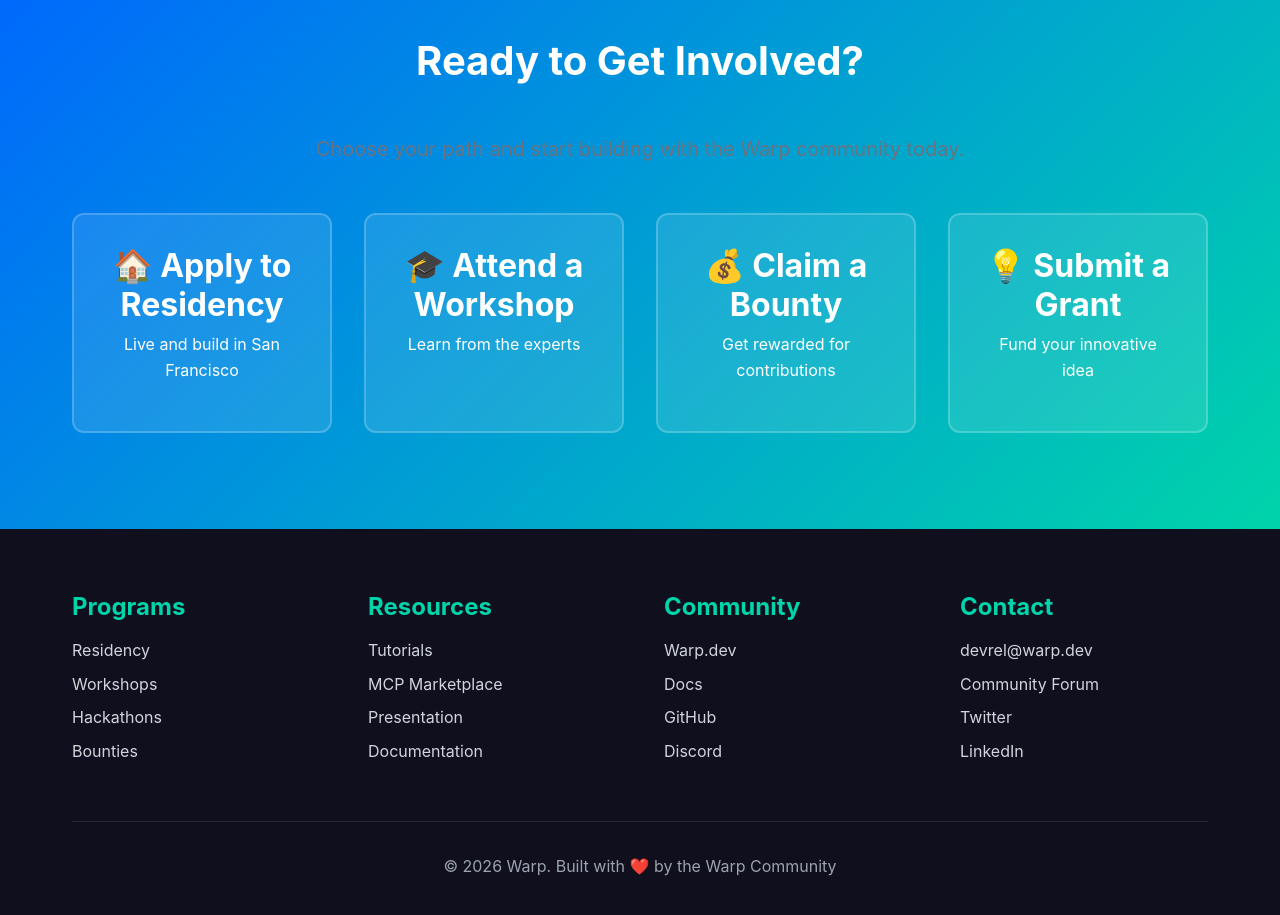
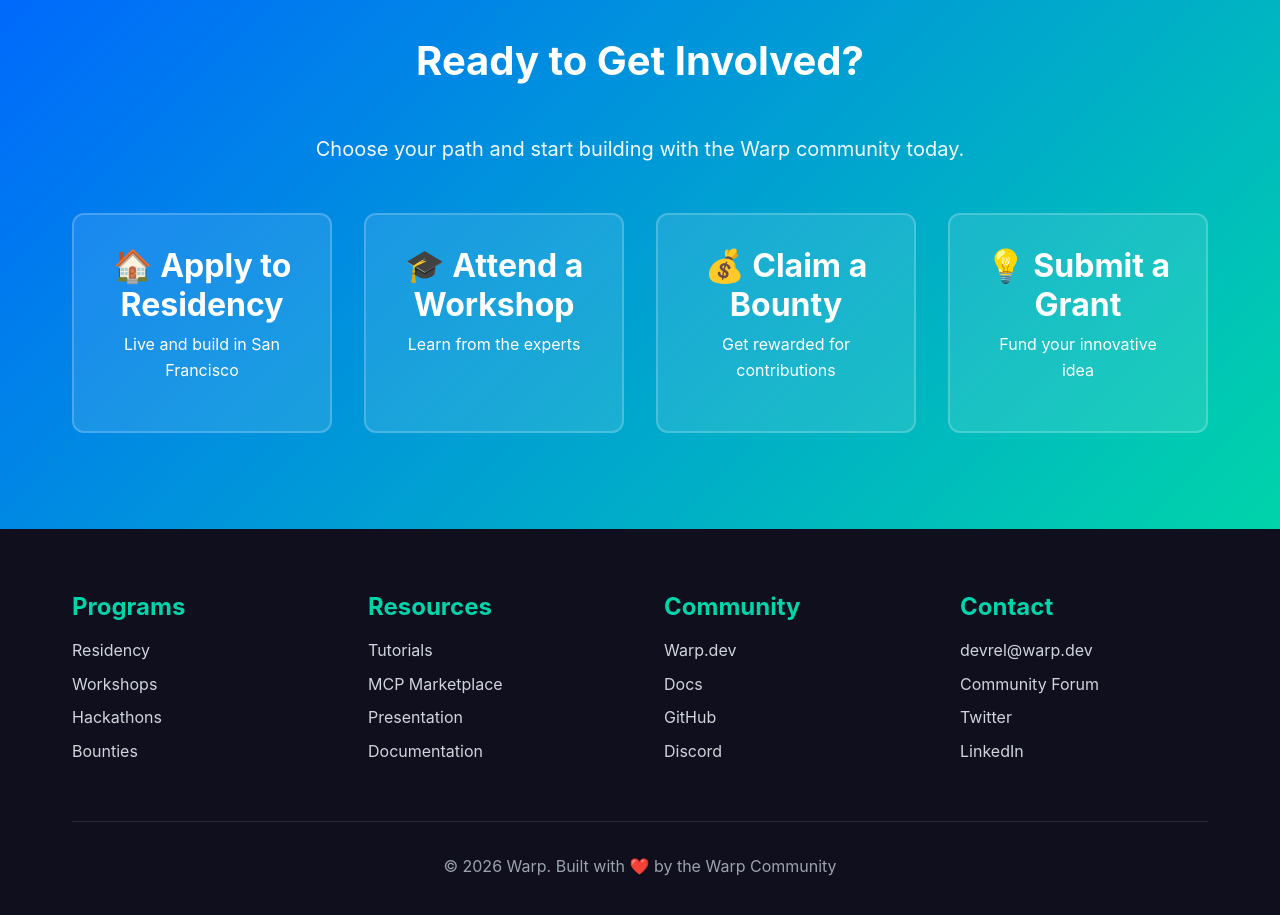
Before and after one commit to colygon/glean-devrel, a website: page index.html in a window 1280 px wide. Shown: the part 5880-6795 px from the top of the page. Drawn offline with Linux system fonts and the light colour scheme.

Commit message:
Fix font color for 'Choose your path' text in CTA section

```diff
--- a/assets/css/style.css
+++ b/assets/css/style.css
@@ -378,6 +378,11 @@
     color: var(--text-light);
 }
 
+.cta-section .lead {
+    color: var(--text-light);
+    opacity: 0.95;
+}
+
 .cta-grid {
     display: grid;
     grid-template-columns: repeat(auto-fit, minmax(250px, 1fr));
```
